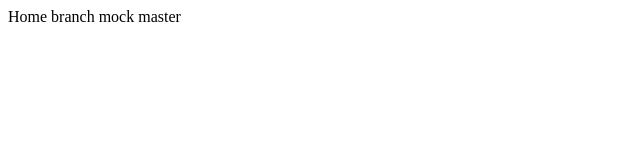
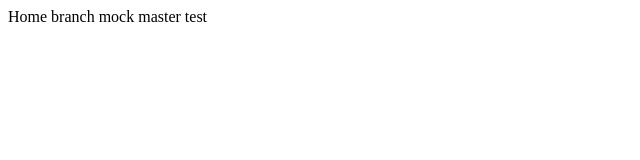
Before and after one commit to Kacper-Sleziak/eCommerce-application, a React (Create React App) app in the folder frontend/: page / in a window 1280 px wide. Shown: the top 160 px of the page, without its empty margins (0-640 px from the left). Built offline with nearby package versions, Linux system fonts and the light colour scheme.

Commit message:
test watchtower

```diff
--- a/frontend/src/pages/Home.tsx
+++ b/frontend/src/pages/Home.tsx
@@ -1,7 +1,7 @@
 import React from 'react'
 
 function Home(): JSX.Element {
-  return <div>Home branch mock master</div>
+  return <div>Home branch mock master test</div>
 }
 
 export default Home
```
